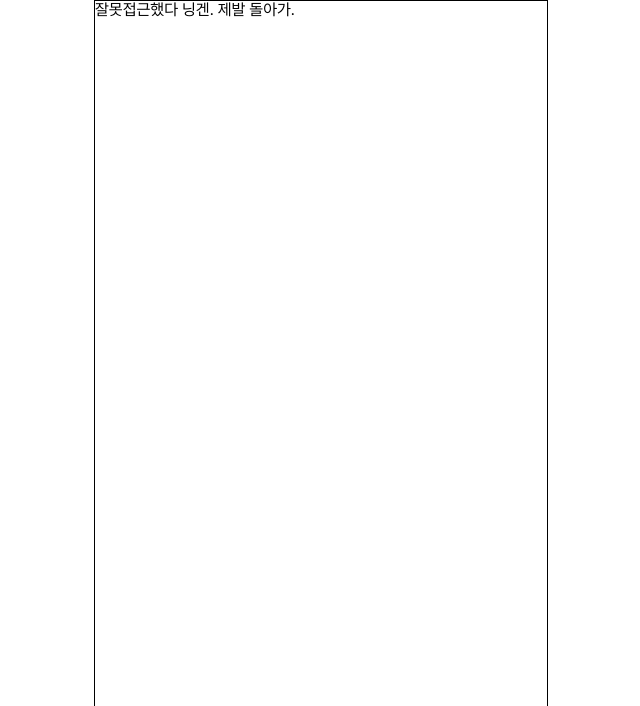
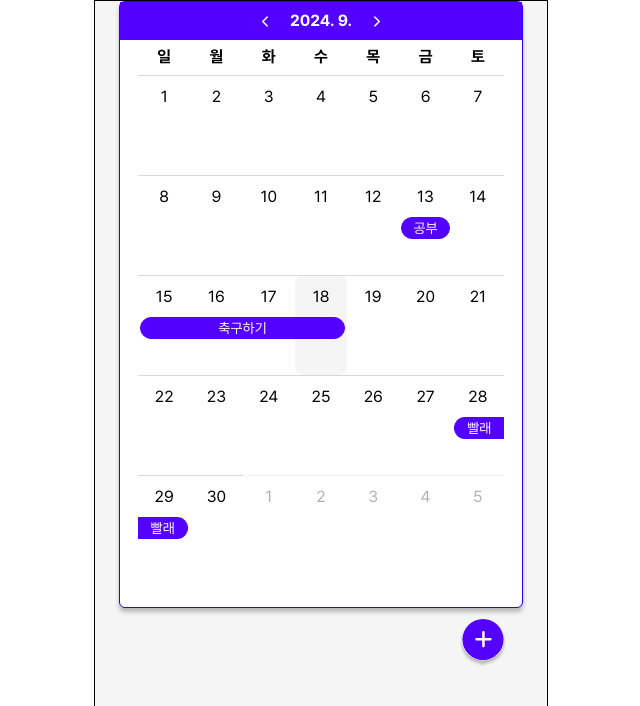
Before and after one commit to SWYP-6-6/6-FE, a Next.js app: page /myfamily/calendar in a window 1280 px wide. Before the commit this address had no page. Shown: the top 706 px of the page, without its empty margins (319-959 px from the left). Built offline with nearby package versions, Linux system fonts and the light colour scheme.

Commit message:
feat: myfamily/calendar 페이지 작업 중 (70%)

```diff
--- /dev/null
+++ b/src/app/myfamily/calendar/Calendar.scss
@@ -0,0 +1,159 @@
+.fc-media-screen {
+  border-radius: 0.6rem;
+  border: 0.1rem solid $primary-10;
+  background: #fff;
+  box-shadow: 0px 4px 4px 0px rgba(0, 0, 0, 0.25);
+}
+/* 툴바 스타일 */
+.fc .fc-toolbar.fc-header-toolbar {
+  @include flexbox(center, center, 1.3rem);
+  @include text-style(20, $white, bolder);
+
+  height: 3.8rem;
+  margin-bottom: 0;
+  background-color: $primary;
+}
+
+/* 버튼 스타일 */
+.fc .fc-button {
+  @include flexbox;
+  background-color: $primary;
+  border: none;
+  padding: 0 0.2rem;
+  width: 100%;
+  height: 100%;
+}
+
+.fc .fc-button:hover {
+  box-shadow: none;
+}
+
+/* 포커스된 버튼 상태 */
+.fc .fc-button-primary:active {
+  box-shadow: none;
+  background-color: red;
+}
+.fc .fc-button-primary:focus {
+  box-shadow: none;
+}
+
+/* today 버튼 비활성화 상태 */
+.fc .fc-today-button {
+  background-color: $accent-color;
+}
+
+.fc-icon {
+  @include flexbox;
+  width: 0.8rem;
+  height: 1.2rem;
+}
+
+.fc .fc-prev-button .fc-icon,
+.fc .fc-next-button .fc-icon {
+  font-size: 1.8rem; /* 원하는 크기로 아이콘 사이즈 조정 */
+  width: 2rem; /* 아이콘 너비 조정 */
+  height: 2rem; /* 아이콘 높이 조정 */
+}
+
+.fc-button:active,
+.fc-button:hover {
+  box-shadow: none !important; /* 그림자 제거 */
+  background-color: $primary !important; /* 배경색을 $primary 변수로 설정 */
+}
+
+.fc .fc-toolbar-title {
+  @include text-style(16, $white, bolder);
+}
+
+.fc-dayGridMonth-view,
+.fc-view,
+.fc-daygrid {
+  padding-left: 1.8rem;
+  padding-right: 1.8rem;
+  padding-bottom: 3.2rem;
+  border-left: none;
+  border-right: none;
+}
+
+.fc .fc-daygrid-day-frame,
+.fc .fc-daygrid-day {
+  // border: transparent;
+}
+
+.fc-daygrid-day-frame {
+}
+
+.fc-theme-standard th {
+  @include text-style(16, $black, bolder);
+
+  height: 3.5rem;
+  width: 100%;
+  vertical-align: middle;
+  border: none;
+  // border-bottom: 0.1rem solid $gray30;
+}
+
+.fc .fc-daygrid-day-top {
+  justify-content: center;
+  align-items: center;
+  border-top: 0.1rem solid $gray20;
+  padding-top: 0.8rem;
+}
+
+.fc .fc-daygrid-body tr:last-child {
+  display: none; /* 마지막 줄 숨기기 */
+}
+
+.fc-event-title-container {
+  display: flex;
+  align-items: center;
+  justify-content: center;
+  border-radius: 2rem;
+}
+
+.fc-day-today {
+  background-color: $accent-color;
+}
+
+.fc .fc-daygrid-day.fc-day-today {
+  background-color: $gray30;
+  border-radius: 0.8rem;
+}
+
+.fc-event-title.fc-sticky {
+  @include text-style(14, $white, light);
+  @include flexbox;
+
+  height: 2rem;
+}
+
+.fc-event,
+.fc-event-start,
+.fc-event-end,
+.fc-event-past,
+.fc-daygrid-event,
+.fc-daygrid-block-event,
+.fc-h-event {
+  border-radius: 5rem; /* 테두리가 너무 두꺼워서 둥글림 효과도 함께 적용 */
+  box-sizing: border-box; /* 테두리가 크기에 포함되도록 설정 */
+}
+
+.fc-theme-standard .fc-scrollgrid {
+  border: none;
+}
+
+.fc-theme-standard td {
+  border: none;
+}
+
+.fc .fc-daygrid-day-frame,
+.fc .fc-daygrid-day {
+  height: 10rem;
+}
+
+.fc-daygrid-event-harness.fc-daygrid-event-harness-abs {
+}
+
+.fc-event {
+  top: 0.5rem !important; /* 아래로 10px 이동 */
+}
--- /dev/null
+++ b/src/app/myfamily/calendar/CalendarPage.module.scss
@@ -0,0 +1,61 @@
+.container {
+  @include column-flexbox(start, end, 1.1rem);
+  transition: $base-transition;
+  flex: 1;
+  position: relative;
+  overflow: hidden;
+}
+
+.calendar-container {
+  padding: 0 2.4rem;
+}
+
+.button {
+  transition: $base-transition;
+  margin-right: 4rem;
+}
+
+.button:hover {
+  filter: brightness(0.9);
+}
+
+.overlay {
+  @include flexbox(center, end);
+  position: absolute;
+  top: 0;
+  left: 0;
+  right: 0;
+  bottom: 0;
+
+  opacity: 0;
+  visibility: hidden;
+  transition:
+    opacity 0.3s ease,
+    visibility 0.3s ease;
+
+  &.show {
+    opacity: 1;
+    visibility: visible;
+    z-index: 1;
+  }
+}
+
+.addSchedule {
+  @include column-flexbox(start, center, 3.1rem);
+
+  filter: drop-shadow(0px -4px 4px rgba(0, 0, 0, 0.25));
+  background: $white;
+  border-radius: 1rem;
+  padding: 2rem;
+  width: 100%;
+  transform: translateY(100%);
+  transition: transform 0.3s ease;
+  border-radius: 1rem 1rem 0 0;
+  height: 70.4rem;
+  padding: 2.4rem 2.2rem;
+
+  &.show {
+    transform: translateY(0);
+    z-index: 2;
+  }
+}
--- /dev/null
+++ b/src/app/myfamily/calendar/page.tsx
@@ -0,0 +1,142 @@
+'use client';
+
+import React, { useEffect, useState } from 'react';
+import Image from 'next/image';
+import FullCalendar from '@fullcalendar/react';
+import dayGridPlugin from '@fullcalendar/daygrid';
+import classNames from 'classnames/bind';
+import styles from './CalendarPage.module.scss';
+import './Calendar.scss';
+
+const cx = classNames.bind(styles);
+
+type EventType = {
+  title: string;
+  start: string;
+  end: string;
+  color: string;
+};
+
+export default function CalendarPage() {
+  const [events, setEvents] = useState<EventType[]>([]);
+  const [isAddScheduleVisible, setIsAddScheduleVisible] = useState(false);
+
+  useEffect(() => {
+    setEvents([
+      {
+        title: '공부',
+        start: '2024-09-13',
+        end: '2024-09-14',
+        color: '#5302FF',
+      },
+      {
+        title: '축구하기',
+        start: '2024-09-15',
+        end: '2024-09-19',
+        color: '#5302FF',
+      },
+      {
+        title: '빨래',
+        start: '2024-09-28',
+        end: '2024-09-30',
+        color: '#5302FF',
+      },
+    ]);
+  }, []);
+
+  const renderDayCellContent = (renderProps: any) => {
+    const dayNumber = renderProps.dayNumberText.replace('일', '');
+    return <span>{dayNumber}</span>;
+  };
+
+  const handleAddClick = () => {
+    setIsAddScheduleVisible(true);
+  };
+
+  const handleClose = () => {
+    setIsAddScheduleVisible(false);
+  };
+
+  return (
+    <div className={cx('container')}>
+      <div className={cx('calendar-container')}>
+        <FullCalendar
+          plugins={[dayGridPlugin]}
+          initialView="dayGridMonth"
+          locale="ko"
+          events={events}
+          headerToolbar={{
+            left: 'prev',
+            center: 'title',
+            right: 'next',
+          }}
+          titleFormat={{
+            year: 'numeric',
+            month: 'numeric',
+          }}
+          dayCellContent={renderDayCellContent}
+          height="auto"
+        />
+      </div>
+      <Image
+        src="/svgs/add-icon.svg"
+        alt="Add Icon"
+        width={48}
+        height={48}
+        priority
+        className={cx('button')}
+        onClick={handleAddClick}
+      />
+
+      {/* Add Schedule Modal */}
+      <div
+        className={cx('overlay', { show: isAddScheduleVisible })}
+        onClick={handleClose}
+        role="button" // 접근성 향상: 버튼 역할 지정
+        tabIndex={0} // 키보드 포커스 가능하도록 설정
+        onKeyDown={(e) => {
+          // 키보드 이벤트 핸들러 추가
+          if (e.key === 'Enter' || e.key === ' ') {
+            handleClose(); // Enter 또는 스페이스바로도 닫기 가능
+          }
+        }}
+      >
+        <div
+          className={cx('addSchedule', { show: isAddScheduleVisible })}
+          onClick={(e) => e.stopPropagation()}
+          onKeyDown={(e) => {
+            // 키보드 이벤트 처리: Enter 또는 Space 키로 클릭 동작과 동일하게 설정
+            if (e.key === 'Enter' || e.key === ' ') {
+              e.stopPropagation();
+              e.currentTarget.click();
+            }
+          }}
+          role="button" // 대화형 역할을 명시하여 접근성 향상
+          tabIndex={0} // 키보드 포커스를 받을 수 있도록 설정
+          aria-label="여행일정 추가" // 접근성을 위한 설명 추가
+        >
+          <h2>여행일정 추가</h2>
+          <div>
+            여행지 설정
+            <input type="text" placeholder="여행지를 입력하세요" />
+          </div>
+          <div>
+            여행 일정
+            <div>
+              <input type="date" id="startDate" />
+              <span>-</span>
+              <input type="date" id="endDate" />
+            </div>
+          </div>
+          <button
+            type="button"
+            className={cx('completeButton')}
+            onClick={handleClose}
+          >
+            완료
+          </button>
+        </div>
+      </div>
+    </div>
+  );
+}
```
